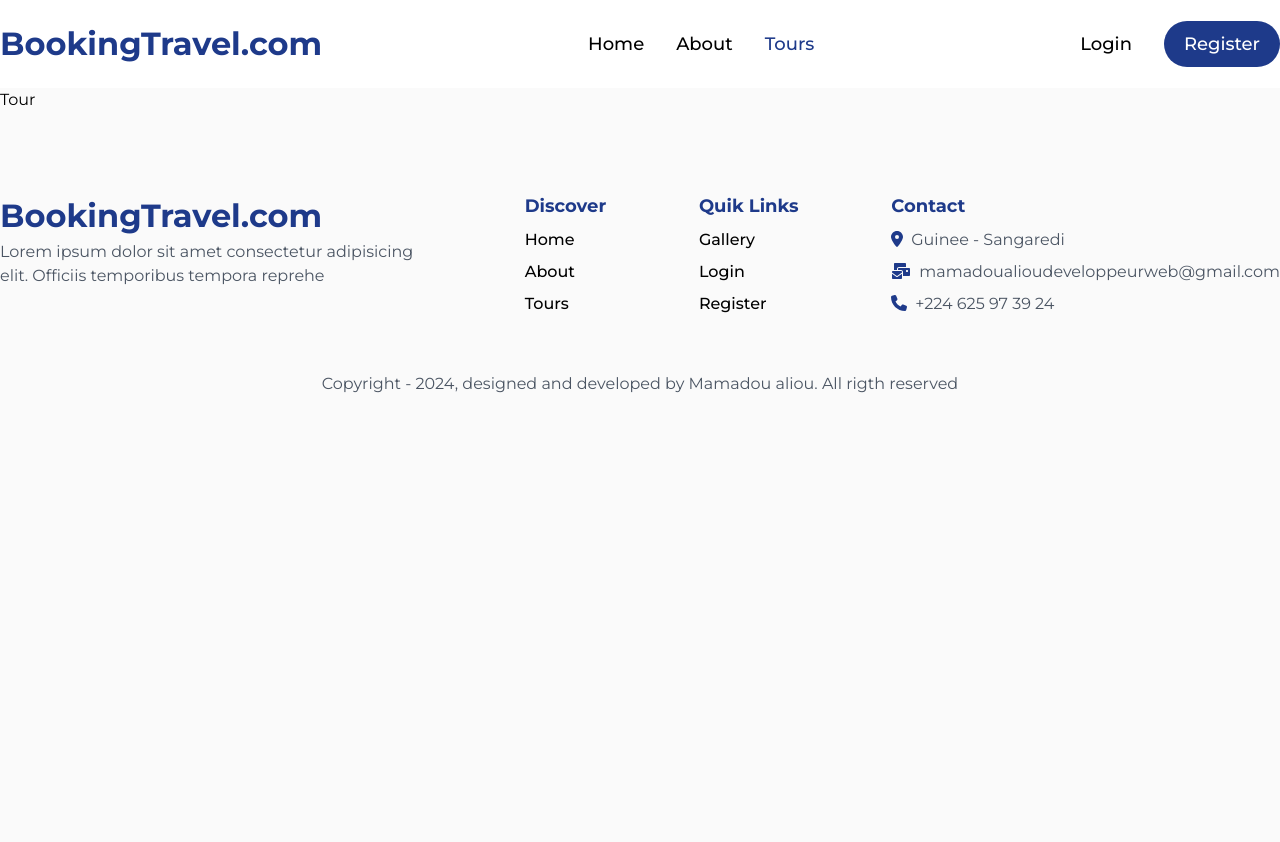
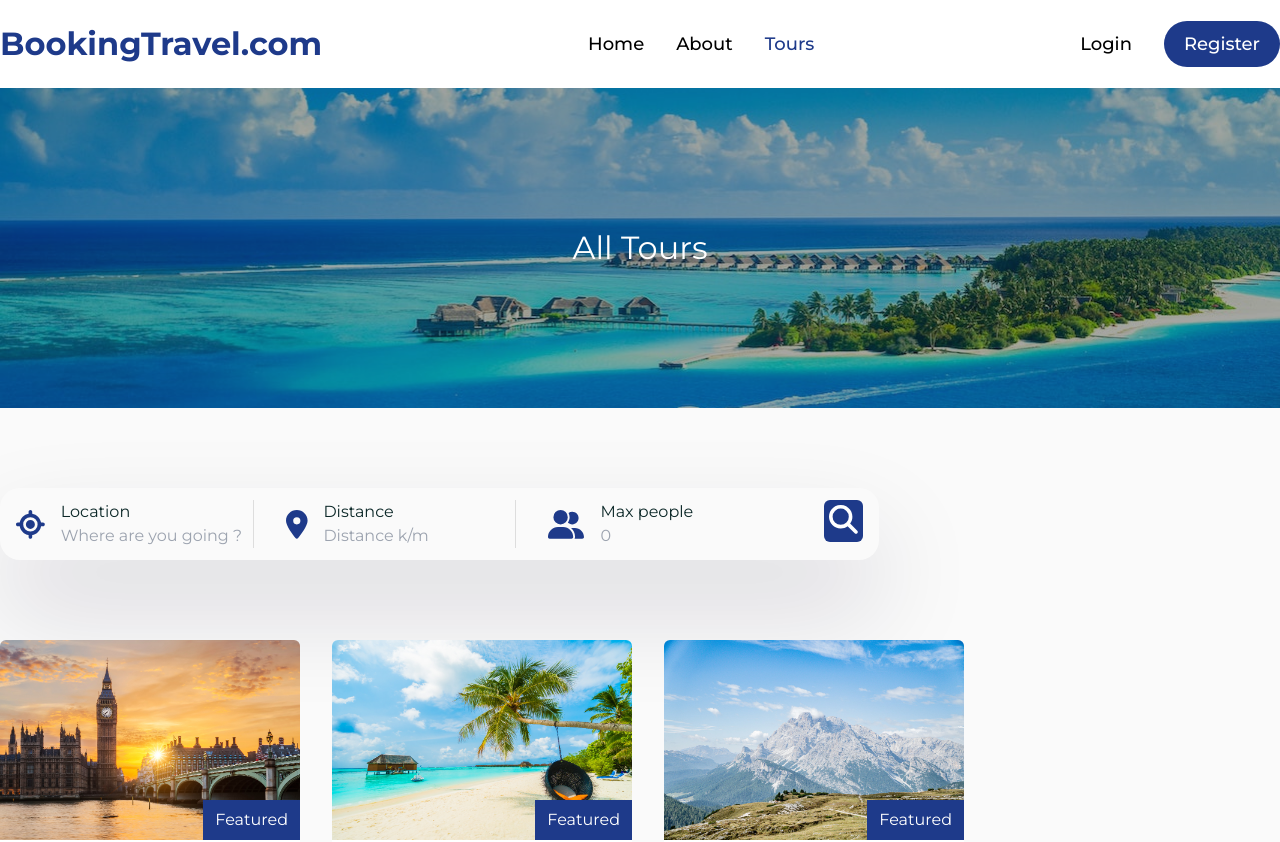
Before and after one commit to aliou77/MERN-Stack-Travel-Booking-Website, a React (Create React App) app in the folder frontend/: page /tours in a window 1280 px wide. Shown: the top 842 px of the page. Before the commit the page ends 800 px from the top, so only its background shows below. Built offline with nearby package versions, Linux system fonts and the light colour scheme; a web font is replaced by a local one.

Commit message:
design: Tour page

```diff
--- a/frontend/src/App.css
+++ b/frontend/src/App.css
@@ -45,7 +45,9 @@ a {
 }
 
 /* classes */
-
+.img-center{
+  @apply bg-cover bg-center;
+}
 
 /* header css */
 .header-link-item a.active{
@@ -75,6 +77,9 @@ a {
 }
 .searchbar-section .form-item{
   @apply flex items-center gap-4;
+}
+.searchbar-section input{
+  background: transparent;
 }
 
 /* css services section */
@@ -140,9 +145,19 @@ div.tour-item img{
   @apply border border-white bg-blue-900 text-white font-semibold hover:border-blue-900 px-[10px] py-2 rounded-md;
 }
 
-/*  */
-
-
+/* =========================================== */
+/* css tour page */
+.hero-tour{
+  @apply w-full h-[20rem] img-center bg-no-repeat;
+  background-image: url("./assets/images/tour.jpg");
+}
+.pagination-item{
+  @apply text-blue-900 border border-blue-900  py-[5px] px-3 rounded-full cursor-pointer;
+  transition: all .4s;
+}
+.pagination-item.active, .pagination-item:hover{
+  @apply bg-blue-900 text-white;
+}
 
 
 .desktop-width{
--- a/frontend/src/Components/Header/Header.jsx
+++ b/frontend/src/Components/Header/Header.jsx
@@ -26,7 +26,7 @@ function Header() {
   const fixedHeader = ()=>{
     window.addEventListener("scroll", ()=>{
       if(document.body.scrollTop > 80 || document.documentElement.scrollTop > 80){
-        console.log("scroll")
+        // console.log("scroll")
         headerRef.current.classList.add("fixed-header")
       }else{
         headerRef.current.classList.remove("fixed-header")
--- a/frontend/src/Components/Newsletter.tsx
+++ b/frontend/src/Components/Newsletter.tsx
@@ -23,4 +23,4 @@ function Newsletter() {
   )
 }
 
-export default Newsletter
+export default Newsletter;
--- a/frontend/src/Components/Testmonial.tsx
+++ b/frontend/src/Components/Testmonial.tsx
@@ -31,7 +31,7 @@ function Testmonial() {
                 draggable={true}
                 autoPlaySpeed={2000}
                 infinite={true}
-                customTransition="all .5"
+                autoPlay={true}
                 >
                 <div className="testimonial-item ">
                     <div className="head flex flex-col items-center justify-center gap-[10px]">
--- a/frontend/src/Components/TourCard.jsx
+++ b/frontend/src/Components/TourCard.jsx
@@ -1,6 +1,6 @@
 import { FontAwesomeIcon } from '@fortawesome/react-fontawesome';
 import { faMapMarkerAlt, faStar } from '@fortawesome/free-solid-svg-icons';
-import { Link } from 'react-router-dom'
+import { Link } from 'react-router-dom';
 import calculateAvgRating from '../utls/calculateAvgRating';
 
 function TourCard({ tour }) {
--- /dev/null
+++ b/frontend/src/Components/TourCardList.tsx
@@ -0,0 +1,17 @@
+import React from 'react'
+import tours from '../assets/data/tours';
+import TourCard from '../Components/TourCard';
+
+function TourCardList() {
+  return (
+    <div className="tours-content flex gap-8 flex-wrap">
+        {
+        tours.map((tour, index) =>{
+            return <TourCard tour={tour} key={index} />
+        })
+        }
+    </div>
+  )
+}
+
+export default TourCardList;
--- a/frontend/src/Pages/Home.tsx
+++ b/frontend/src/Pages/Home.tsx
@@ -6,11 +6,10 @@ import SearchBar from '../Shared/SearchBar';
 import Title from '../Components/Title';
 // @ts-ignore
 import weather from "../assets/images/weather.png"; import guide from "../assets/images/guide.png"; import custom from "../assets/images/customization.png"; import experience from '../assets/images/experience.png';
-import tours from '../assets/data/tours';
-import TourCard from '../Components/TourCard';
 import Gallery from '../Components/Gallery';
 import Testmonial from '../Components/Testmonial';
 import Newsletter from '../Components/Newsletter';
+import TourCardList from '../Components/TourCardList';
 
 
 function Home() {
@@ -36,7 +35,7 @@ function Home() {
 
         {/* ================== */}
 
-        <section className='section-search-bar desktop-width'>
+        <section className='section-search-bar mt-[3rem] desktop-width'>
           <SearchBar />
         </section>
 
@@ -87,13 +86,8 @@ function Home() {
               <StyledTitle title={"explore"} />
               <Title title={"our featured"} spanTitle={"tours."} />
             </div>
-            <div className="tours-content flex gap-8 flex-wrap">
-              {
-                tours.map((tour, index) =>{
-                  return <TourCard tour={tour} key={index} />
-                })
-              }
-            </div>
+
+            <TourCardList />
           </div>
         </section>
 
--- a/frontend/src/Pages/Tour.jsx
+++ /dev/null
@@ -1,9 +0,0 @@
-import React from 'react'
-
-function Tour() {
-  return (
-    <div>Tour</div>
-  )
-}
-
-export default Tour
--- /dev/null
+++ b/frontend/src/Pages/Tour.tsx
@@ -0,0 +1,51 @@
+import React, { useEffect, useState } from 'react'
+import SearchBar from '../Shared/SearchBar';
+import TourCardList from '../Components/TourCardList';
+import Newsletter from '../Components/Newsletter'
+
+function Tour() {
+  const [page, setPage] = useState(0);
+  const [pageCount, setPageCount] = useState(0);
+
+
+
+  useEffect(()=>{
+    const pages = Math.ceil(5/4);
+    setPageCount(pages);
+
+    // console.log(pageCount, [...Array(pageCount)])
+  }, [page])
+
+  return (
+    <main className='main-tours'>
+        <div className="hero-tour">
+          <div className="hero-tour-content flex justify-center items-center w-full h-full bg-[#0d0d0d5c]">
+            <h1 className='text-[2rem] text-white'>All Tours</h1>
+          </div>
+        </div>
+        <div className="conten desktop-width">
+          <div className="searchbar-tour my-[5rem]">
+            <SearchBar />
+          </div>
+          <div className="tours-list">
+            <TourCardList />
+
+            <div className="pagination flex gap-4 items-center justify-center mt-8">
+              {
+                [...Array(pageCount).keys()].map((item, index) =>{
+                  return <span
+                          className={page === item ? 'pagination-item active' : "pagination-item"}
+                          key={index}
+                          onClick={() => setPage(item)}
+                          > {item + 1} </span>
+                })
+              }
+            </div>
+          </div>
+        </div>
+        <Newsletter />
+    </main>
+  )
+}
+
+export default Tour;
--- a/frontend/src/Shared/SearchBar.jsx
+++ b/frontend/src/Shared/SearchBar.jsx
@@ -19,7 +19,7 @@ function SearchBar() {
 
 
   return (
-    <div className='searchbar-section mt-[3rem]'>
+    <div className='searchbar-section'>
         <div className='content'>
             <form className='flex gap-8'>
                 <div className='form-item border-r border-[#ddd]'>
```
